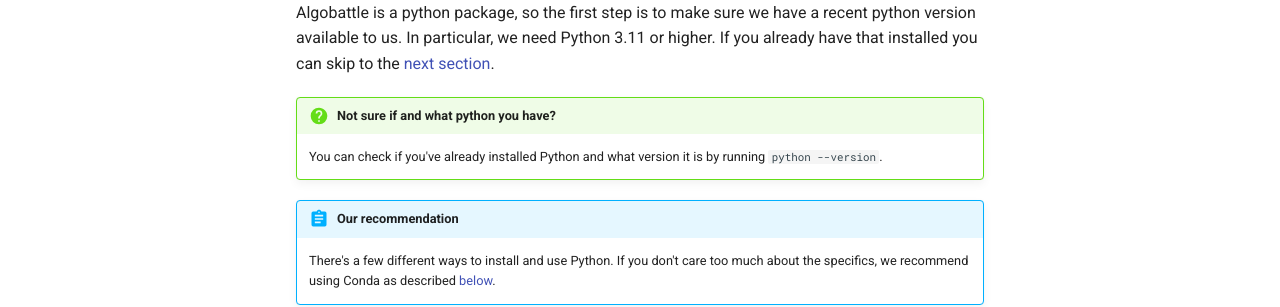
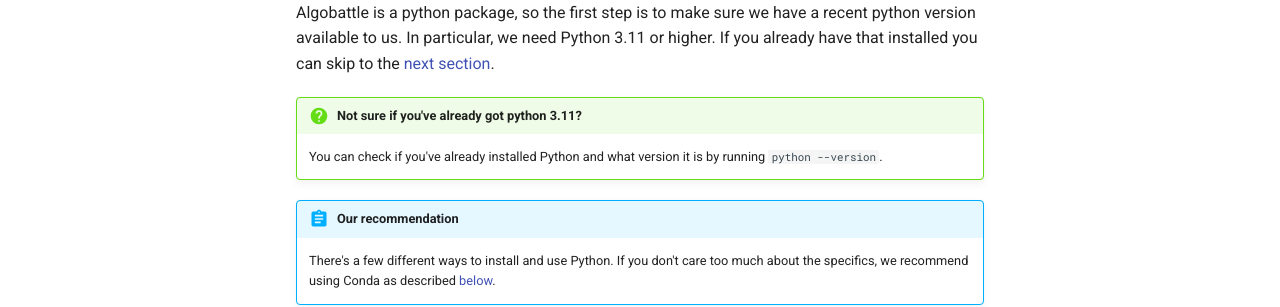
Before and after one commit to Benezivas/algobattle, an MkDocs documentation site: the page built from docs/tutorial/installation.md, in a window 1280 px wide and 900 px high. Shown: the part 416-723 px from the top of the window. Built offline with MkDocs 1.6.1 and Material for MkDocs 9.7.7, drawn with Linux system fonts in a browser that asks for light colours; comment, search, counter and statistics services are not loaded.

Commit message:
improve phrasing

```diff
--- a/docs/tutorial/installation.md
+++ b/docs/tutorial/installation.md
@@ -13,7 +13,7 @@ Algobattle is a python package, so the first step is to make sure we have a rece
 In particular, we need Python 3.11 or higher. If you already have that installed you can skip to the
 [next section](#installing-docker).
 
-/// question | Not sure if and what python you have?
+/// question | Not sure if you've already got python 3.11?
 You can check if you've already installed Python and what version it is by running `python --version`.
 ///
 
```
